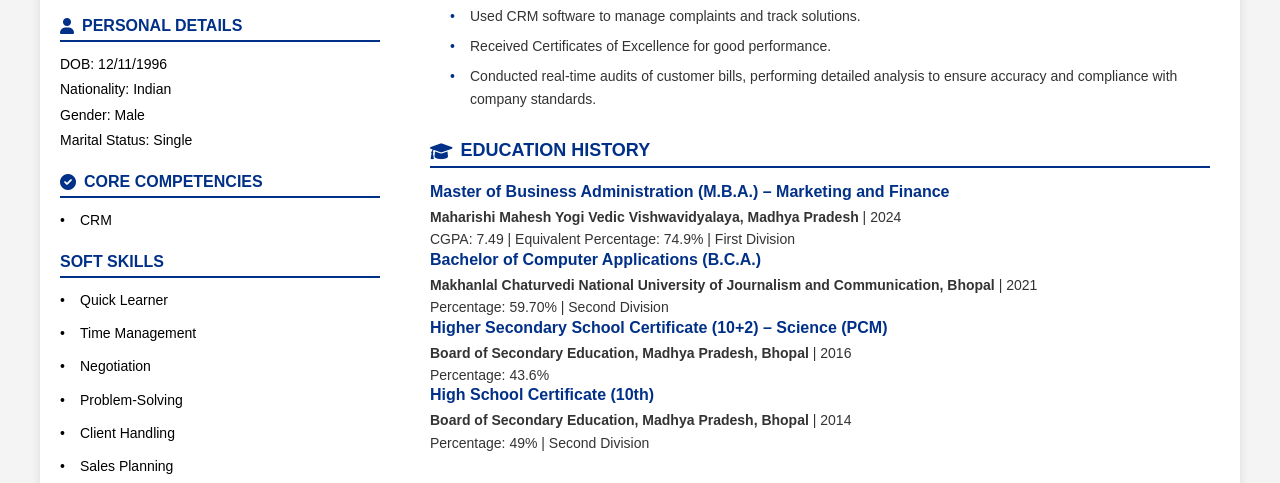
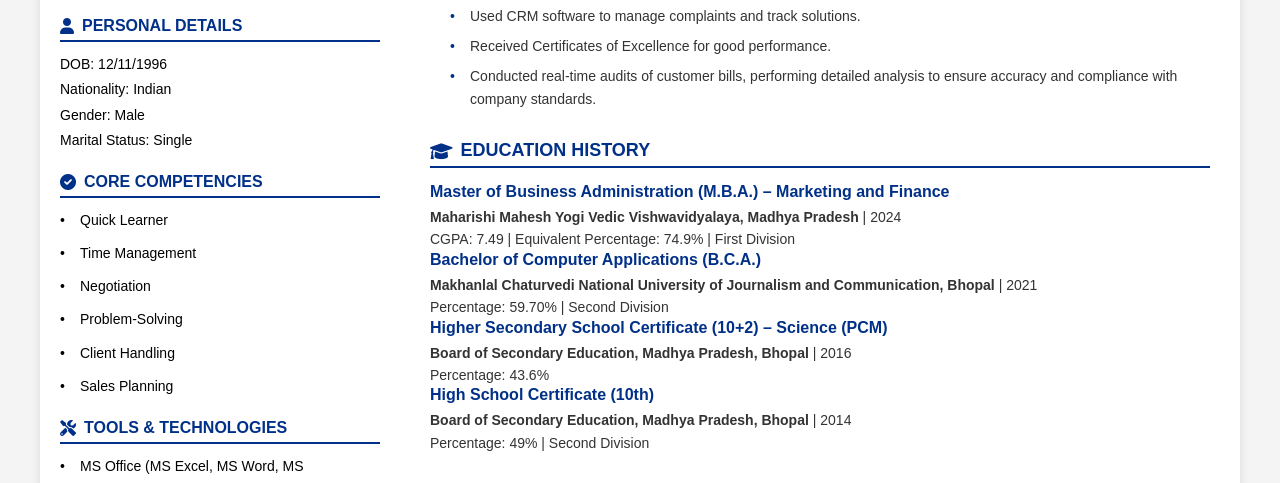
Before and after one commit to Universaltools693/VikasTiwariResume, a plain HTML site: page index.html in a window 1280 px wide. Shown: the part 441-924 px from the top of the page. Drawn offline with Linux system fonts and the light colour scheme.

Commit message:
Update index.html

```diff
--- a/index.html
+++ b/index.html
@@ -39,12 +39,6 @@
             </div>
             <div class="core-competencies">
                 <h2><i class="fas fa-check-circle"></i> CORE COMPETENCIES</h2>
-                <ul>
-                    <li>CRM</li>
-                </ul>
-            </div>
-            <div class="soft-skills">
-                <h2>SOFT SKILLS</h2>
                 <ul>
                     <li>Quick Learner</li>
                     <li>Time Management</li>
```
